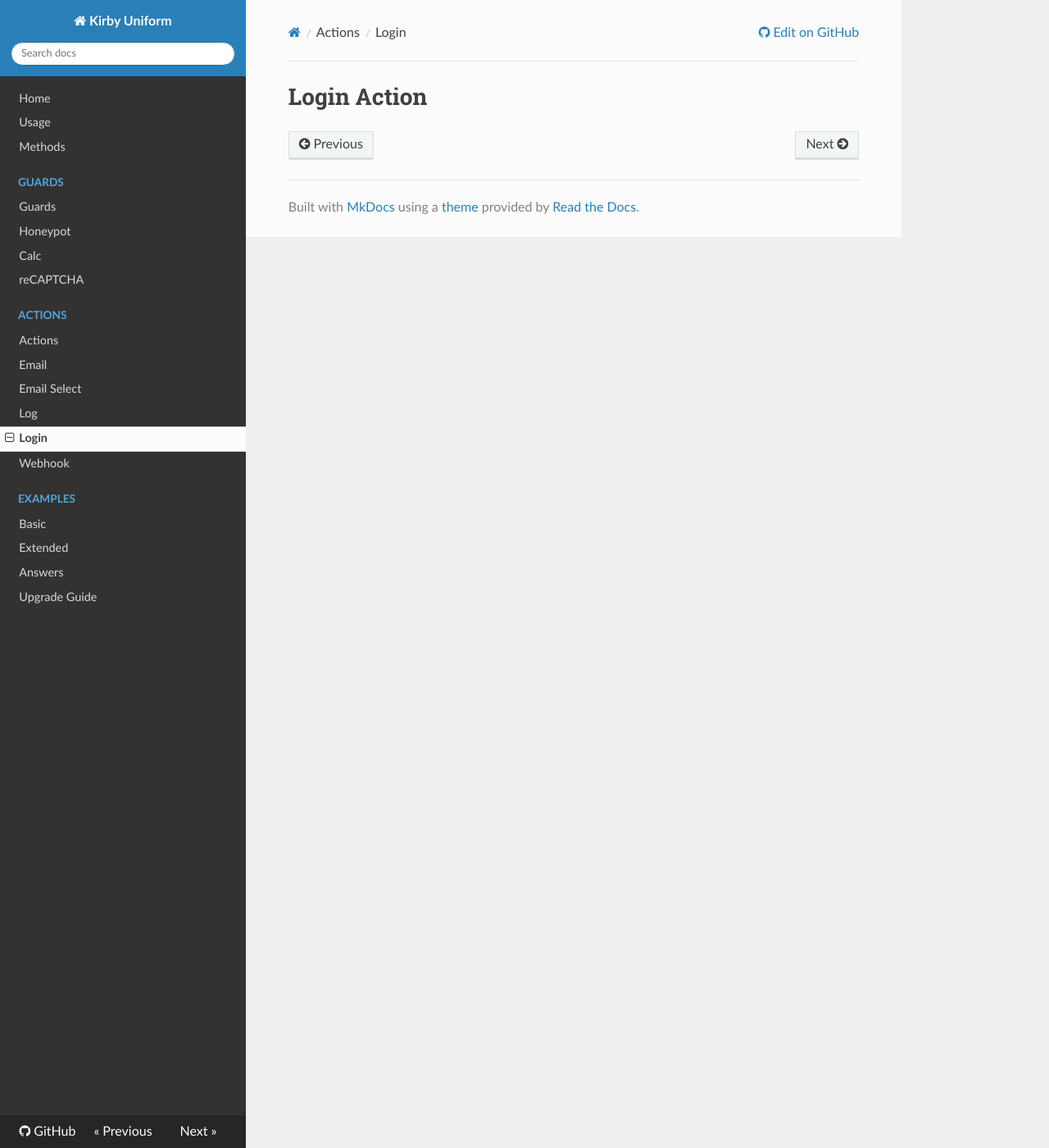
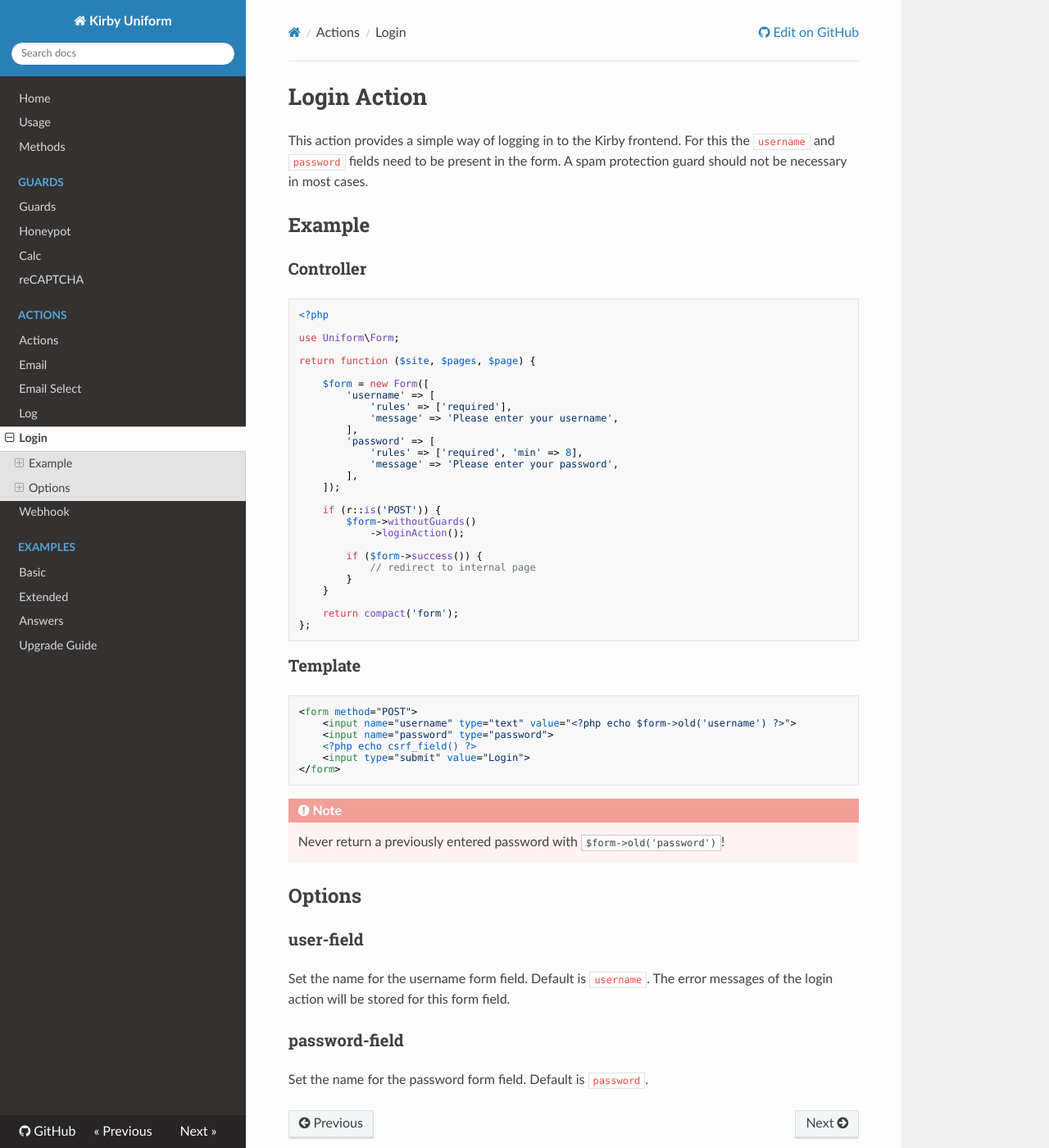
Before and after one commit to mzur/kirby-uniform, an MkDocs documentation site: the page built from docs/actions/login.md, in a window 1280 px wide and 1400 px high. Shown: the whole window at 82% size. Built offline with MkDocs 1.6.1, drawn with Linux system fonts in a browser that asks for light colours; nearby versions of some CDN libraries; old or Windows-style settings are respelled for this version of MkDocs.

Commit message:
Add LoginAction docs

````diff
--- a/docs/actions/login.md
+++ b/docs/actions/login.md
@@ -1 +1,62 @@
 # Login Action
+
+This action provides a simple way of logging in to the Kirby frontend. For this the `username` and `password` fields need to be present in the form. A spam protection guard should not be necessary in most cases.
+
+## Example
+
+### Controller
+
+```php
+<?php
+
+use Uniform\Form;
+
+return function ($site, $pages, $page) {
+
+    $form = new Form([
+        'username' => [
+            'rules' => ['required'],
+            'message' => 'Please enter your username',
+        ],
+        'password' => [
+            'rules' => ['required', 'min' => 8],
+            'message' => 'Please enter your password',
+        ],
+    ]);
+
+    if (r::is('POST')) {
+        $form->withoutGuards()
+            ->loginAction();
+
+        if ($form->success()) {
+            // redirect to internal page
+        }
+    }
+
+    return compact('form');
+};
+```
+
+### Template
+
+```html+php
+<form method="POST">
+    <input name="username" type="text" value="<?php echo $form->old('username') ?>">
+    <input name="password" type="password">
+    <?php echo csrf_field() ?>
+    <input type="submit" value="Login">
+</form>
+```
+
+!!! danger "Note"
+    Never return a previously entered password with `$form->old('password')`!
+
+## Options
+
+### user-field
+
+Set the name for the username form field. Default is `username`. The error messages of the login action will be stored for this form field.
+
+### password-field
+
+Set the name for the password form field. Default is `password`.
````
